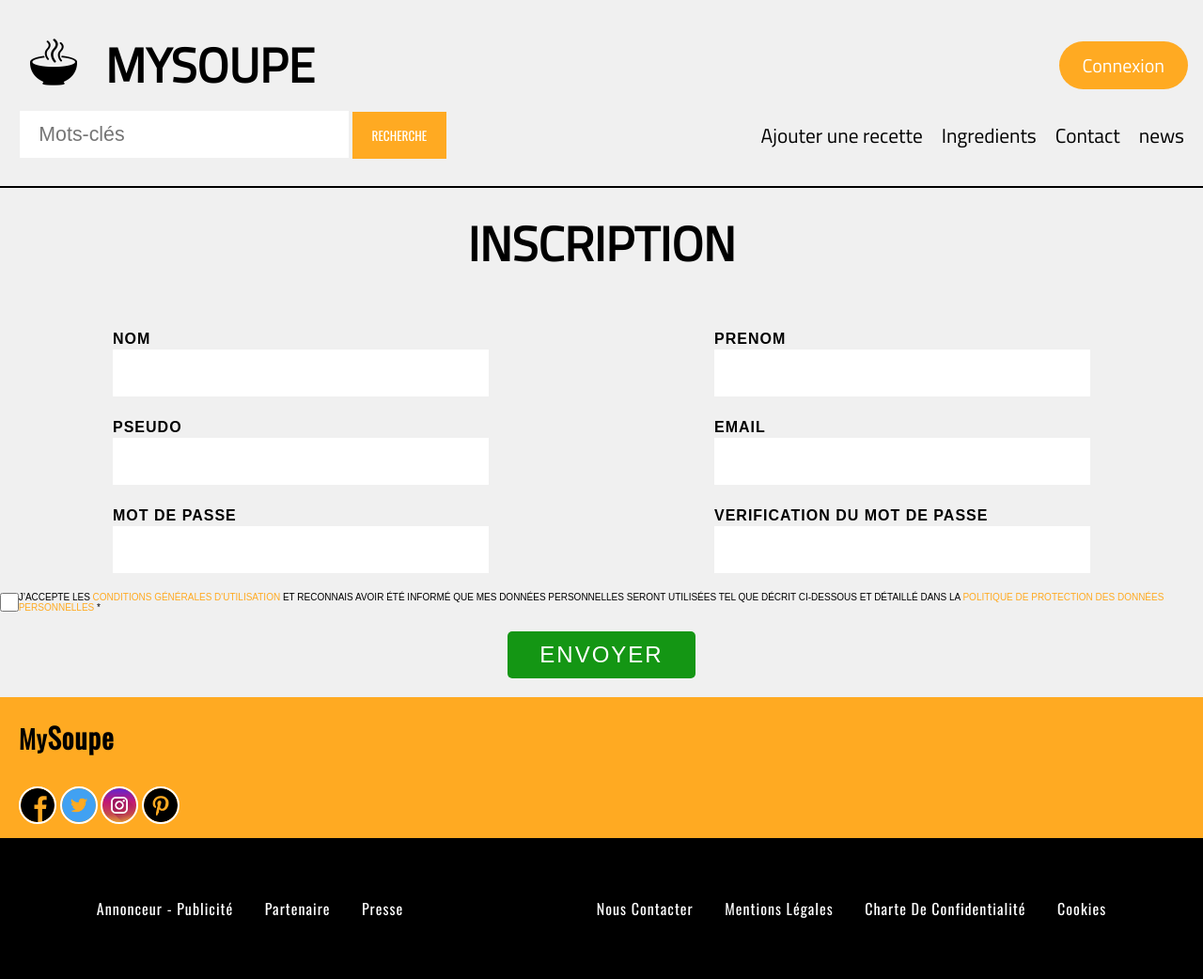
After one commit to Othollas/MySoupe, a PHP site: page /inscription.php in a window 1280 px wide. The commit adds this page. Shown: the whole page at 94% size. Run offline with PHP 8.4, Linux system fonts and the light colour scheme.

Commit message:
creation page inscription + style // mise en page et style de la page ingredient avec pagination

```diff
--- /dev/null
+++ b/inscription.php
@@ -0,0 +1,55 @@
+<?php include "./template/header.php" ?>
+<div id="inscription">
+    <h1>Inscription</h1>
+
+    <form action="">
+
+
+        <div class="name">
+            <div class="forme">
+                <label for="fname">Nom</label>
+                <input type="text" name="fname" id="fname">
+            </div>
+            <div class="forme">
+                <label for="lname">Prenom</label>
+                <input type="text" name="lname" id="lname">
+            </div>
+        </div>
+
+        <div class="pseudo_email">
+            <div class="forme">
+                <label for="nickname">Pseudo</label>
+                <input type="text" name="nickname" id="nickname">
+            </div>
+            <div class="forme">
+                <label for="email">Email</label>
+                <input type="email" name="email" id="email">
+            </div>
+        </div>
+
+
+
+        <div class="mot_de_passe">
+            <div class="forme">
+                <label for="fname">Mot de passe</label>
+                <input type="password" name="fname" id="fname">
+            </div>
+            <div class="forme">
+                <label for="lname">Verification du mot de passe</label>
+                <input type="password" name="lname" id="lname">
+            </div>
+        </div>
+
+        <p>
+            <input type="checkbox" name="" id="" required>
+            <label for="">
+                J’accepte les <a href="">Conditions Générales d'Utilisation</a> et reconnais avoir été informé que mes données personnelles seront utilisées tel que décrit ci-dessous et détaillé dans la <a href="">Politique de protection des données personnelles</a> *</label>
+
+        </p>
+<div class="btn_submit">
+        <input type="submit" value="Envoyer">
+</div>
+    </form>
+</div>
+
+<?php include "./template/footer.php" ?>
--- a/style.css
+++ b/style.css
@@ -2,7 +2,7 @@
 
 @font-face {
     font-family: titillium;
-    src: url(./font/Titillium.ttf)
+    src: url(./font/Titillium.ttf);
 }
 
 @font-face {
@@ -26,9 +26,6 @@ html {
 }
 
 
-
-
-
 body {
     font-size: 1.6rem;
 }
@@ -38,9 +35,9 @@ a {
 }
 
 h1 {
-    font-size: 6vw;
+    font-size: 4vw;
     text-transform: uppercase;
-    border-bottom: 1px solid black;
+
 }
 
 h2 {
@@ -442,13 +439,15 @@ footer {
         img {
             width: 400px;
             height: 500px;
-
+            border-radius: 50px;
+            margin: 1rem 0;
+            box-shadow: 10px 10px 10px rgba(0, 0, 0, 0.199);
         }
 
         .data {
             display: flex;
             justify-content: space-between;
-
+            align-items: center;
             img {
                 margin: 0 5px;
                 width: 25px;
@@ -589,9 +588,10 @@ footer {
 
 #form_connect {
     margin: 20rem 20rem;
-    padding: 6rem 4rem ;
+    padding: 6rem 4rem;
     background-color: white;
     border-radius: 10px;
+
     #gafam {
         display: flex;
         justify-content: space-between;
@@ -608,9 +608,11 @@ footer {
             border-radius: 5px;
             padding: 1rem 2rem;
             margin: 20px 0;
-            &:hover{
+
+            &:hover {
                 background-color: rgb(50, 150, 220);
             }
+
             a {
                 color: white;
             }
@@ -621,9 +623,11 @@ footer {
             background-color: rgb(20, 20, 100);
             padding: 1rem 2rem;
             border-radius: 5px;
-            &:hover{
+
+            &:hover {
                 background-color: rgb(60, 60, 140);
             }
+
             a {
                 color: white;
             }
@@ -655,13 +659,18 @@ footer {
             }
         }
 
+        #cookie {
+            display: flex;
+            justify-content: space-between;
+        }
     }
 
-    .button{
+    .button {
         display: flex;
-        justify-content: space-between;
+        justify-content: center;
         margin: 2rem 0;
-        input{
+
+        input {
             width: 200px;
             height: 50px;
             font-size: 16px;
@@ -669,10 +678,180 @@ footer {
             background-color: rgb(5, 60, 5);
             border-radius: 5px;
             color: white;
-            &:hover{
+
+            &:hover {
                 background-color: rgb(40, 100, 40);
             }
         }
 
     }
+
+    h2 {
+        text-align: center;
+    }
+
+    .inscription {
+
+        text-align: center;
+        border: 1px solid black;
+        width: 200px;
+        margin: 2rem auto;
+        padding: 1rem 1rem;
+        border-radius: 5px;
+        font-family: oswald;
+        text-transform: uppercase;
+        letter-spacing: 1px;
+
+        &:hover {
+            background-color: #fa2;
+            color: white;
+        }
+    }
 }
+
+/***********************************************/
+
+/*  */
+
+#inscription {
+    h1 {
+        text-align: center;
+        border: none;
+    }
+
+    form {
+        margin-top: 5rem;
+        display: block;
+
+        input {
+            padding: 0.5rem 1rem;
+            height: 50px;
+            font-size: 24px;
+            background-color: rgb(255, 255, 255);
+            border: none;
+            width: 100%;
+        }
+
+        label {
+            width: 100%;
+            font-family: sans-serif;
+            font-size: 16px;
+            font-weight: 600;
+            text-transform: uppercase;
+            letter-spacing: 1px;
+        }
+
+        p {
+            display: flex;
+            align-items: center;
+
+            input {
+                width: 20px;
+                height: 20px;
+            }
+
+            label {
+                margin: 0;
+                font-size: 10px;
+                letter-spacing: 0;
+                font-weight: 100;
+
+                a {
+                    color: #fa2;
+                }
+            }
+        }
+
+        .btn_submit {
+            display: flex;
+            justify-content: center;
+            margin: 2rem;
+
+            input {
+                justify-content: center;
+                width: 200px;
+                border-radius: 5px;
+                background-color: rgb(20, 150, 20);
+                color: white;
+                letter-spacing: 2px;
+                text-transform: uppercase;
+
+                &:hover {
+                    background-color: rgb(20, 200, 20);
+                }
+            }
+        }
+
+        @media (min-width:600px) {
+
+            .name,
+            .mot_de_passe,
+            .pseudo_email {
+                display: flex;
+                justify-content: space-between;
+                flex-wrap: wrap;
+            }
+
+            .forme {
+                width: 400px;
+                margin: auto;
+                margin-bottom: 2rem;
+
+            }
+        }
+
+
+
+    }
+}
+
+
+/************************************************/
+
+/* style page ingredient */
+
+.container {
+    display: flex;
+    flex-wrap: wrap;
+    justify-content: center;
+    align-items: center;
+
+    img {
+        width: 150px;
+        height: 150px;
+        border-radius: 100px;
+        border: 10px solid #fa2;
+    }
+
+    img:first-child{
+        background-color: #dd0808;
+    }
+
+    .border {
+        display: flex;
+        border: 1px solid black;
+        justify-content: center;
+        align-items: center;
+        margin: 10px 10px;
+        padding: 10px;
+        border-radius: 20px;
+        .description {
+            text-align: center;
+
+            p {
+                text-align: center;
+                width: 150px;
+                height: 100px;
+                text-overflow: ellipsis;
+                overflow: hidden;
+                font-weight: 400;
+
+            }
+            p:first-child {
+                font-family: oswald;
+                padding: 1rem;
+            }
+        }
+
+    }
+}
--- a/template/header.php
+++ b/template/header.php
@@ -51,7 +51,7 @@ if (isset($valider) && !empty(trim($keywords))) {
     <header>
         <section id="titleConnect">
             <div class="logoTitle">
-                <img src="./src/logo_soup.png" alt="">
+                <a href=""><img src="./src/logo_soup.png" alt=""></a>
                 <h1><a href="index.php">MySoupe</a></h1>
             </div>
             <div class="connect">
```
Also changed, not shown: connexion.php (+14 -3 lines), ingredient.php (+64 -7 lines), img/facebook.png (added), img/facebook1.png (added), img/instagram.png (added), img/logo_soup.png (added), img/pinterest.png (added), img/twitter.png (added).
